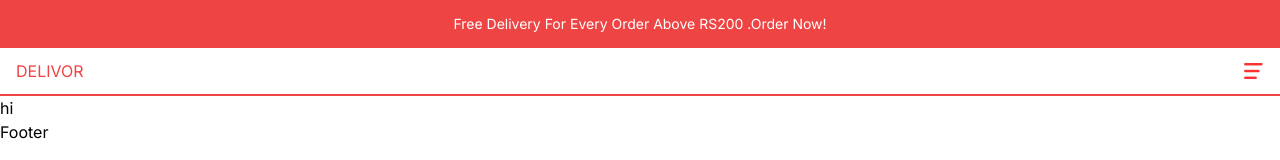
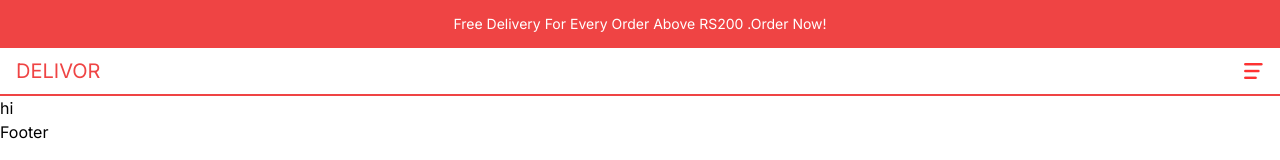
Before and after one commit to Ajay-v44/Delivor, a Next.js app: page / in a window 1280 px wide. Shown: the top 160 px of the page. Built offline with nearby package versions, Linux system fonts and the light colour scheme.

Commit message:
added usestate to menu

```diff
--- a/app/components/Menu.tsx
+++ b/app/components/Menu.tsx
@@ -1,11 +1,16 @@
+"use client"
 import Image from 'next/image'
-import React from 'react'
+import React, { useState } from 'react'
 
 const Menu = () => {
+    const [open, setOpen] = useState(false)
   return (
     <div>
-
-        <Image src="/open.png" alt="" width={20} height={20}/>
+       {!open?(
+        <Image src="/open.png" alt="" width={20} height={20} onClick={()=>setOpen(true)}/>
+       ):(
+        <Image src="/close.png" alt="" width={20} height={20}onClick={()=>setOpen(false)}/>
+       )}
 
     </div>
   )
--- a/app/components/NavBar.tsx
+++ b/app/components/NavBar.tsx
@@ -6,7 +6,7 @@ const NavBar = () => {
   return (
     <div className='h-12 text-red-500 p-4 flex  items-center justify-between border-b-2 border-b-red-500 uppercase'>
       {/* LOGO */}
-    <div>
+    <div className='text-xl'>
       <Link href="/">Delivor</Link>
     </div>
     {/*MOBILE MENU */}
```
